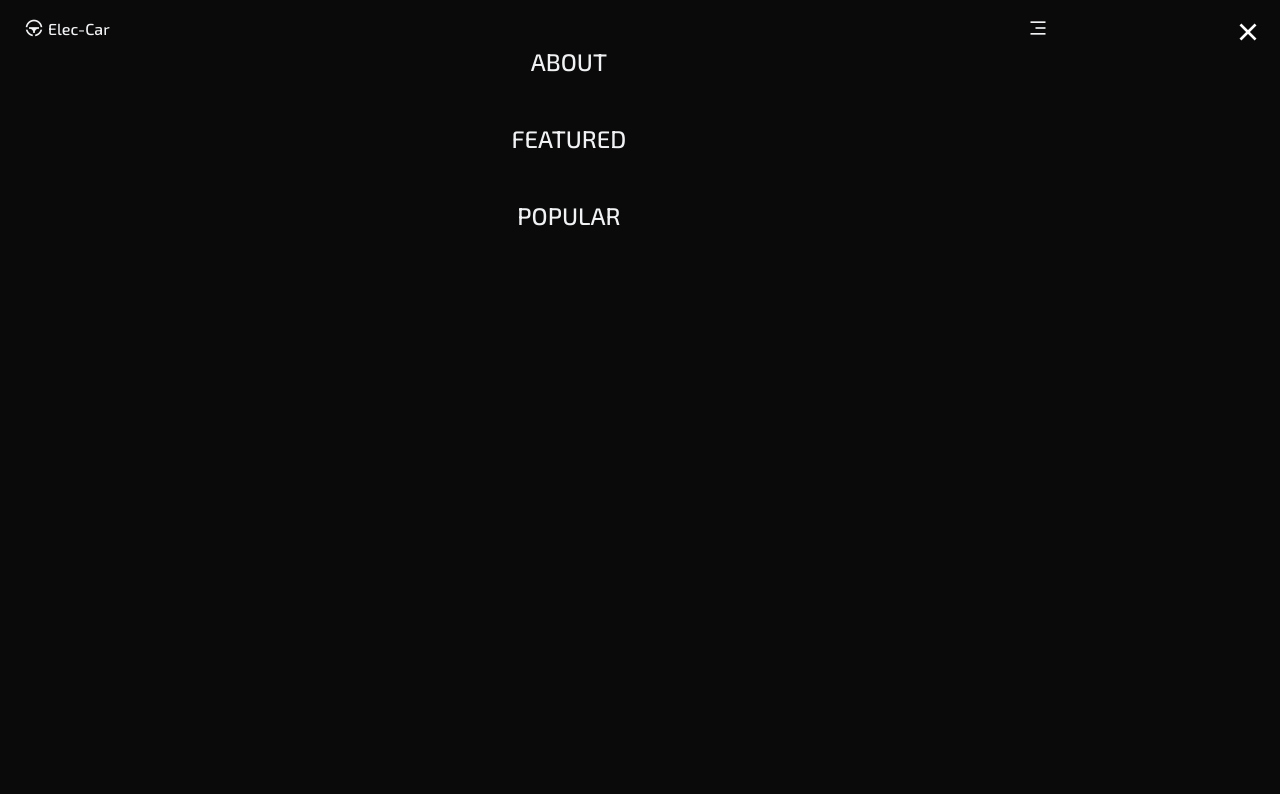
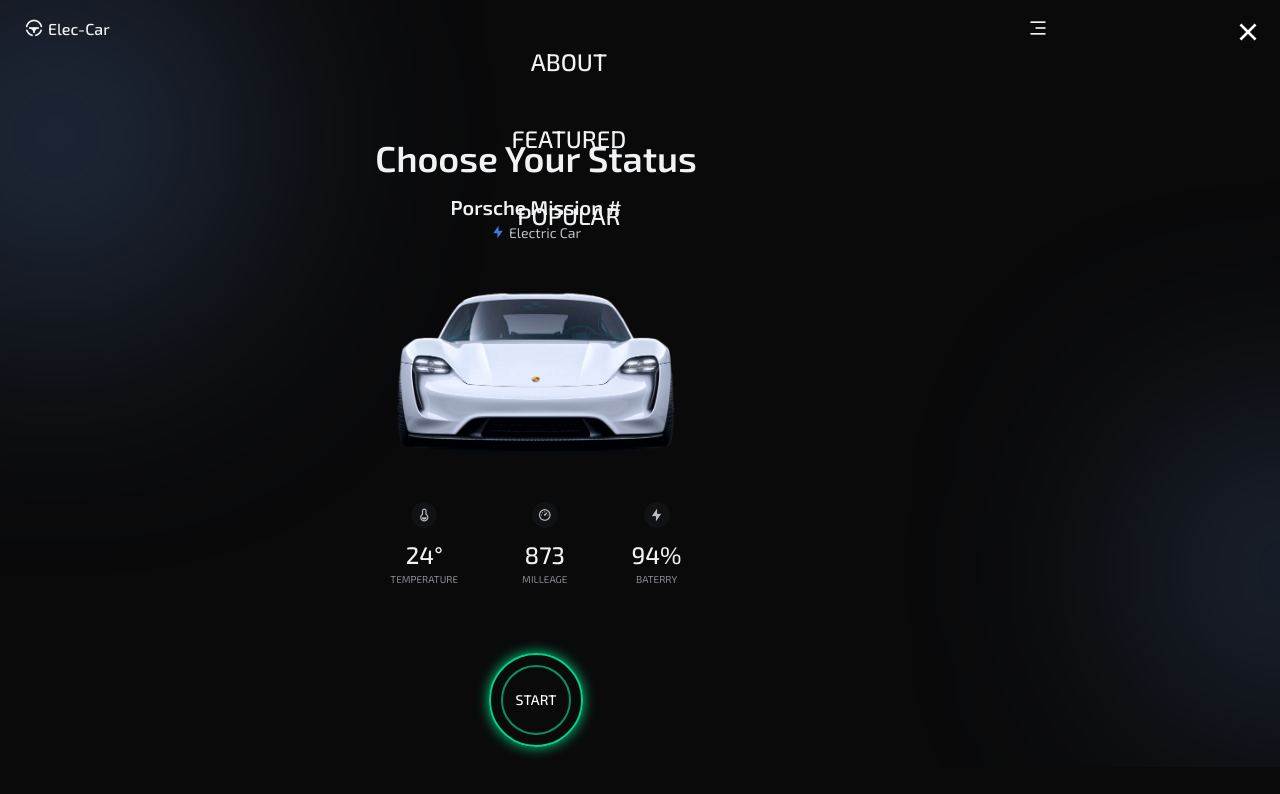
Before and after one commit to jaytintran/elec-car, a plain HTML site: page index.html in a window 1280 px wide. Shown: the top 794 px of the page. Drawn offline with nearby package versions, Linux system fonts and the light colour scheme.

Commit message:
finished the main home section

```diff
--- a/assets/css/styles.css
+++ b/assets/css/styles.css
@@ -108,6 +108,23 @@ img {
   overflow: hidden;
 }
 
+.shape {
+  background-color: hsla(219, 33%, 32%, .5);
+  filter: blur(112px);
+  border-radius: 50%;
+}
+
+.shape__big {
+  width: 400px;
+  height: 400px;
+}
+
+.shape__small {
+  width: 300px;
+  height: 300px;
+}
+
+
 /*=============== HEADER & NAV ===============*/
 .header {
   width: 100%;
@@ -198,16 +215,145 @@ img {
 }
 
 /* Change background header */
-
+.scroll-header {
+  border-radius: 0 0 1rem 1rem;
+  background-color: var(--body-color);
+  box-shadow: 0 2px 4px hsla(0, 0%, 1%, 1);
+}
 
 /* Active link */
 
 
 /*=============== HOME ===============*/
+.home {
+  position: relative;
+  overflow: hidden;
+}
 
+.home__container {
+  position: relative;
+  padding-top: 4rem;
+  row-gap: 3rem;
+}
+
+.home__data {
+  text-align: center;
+}
+
+.home__title {
+  font-size: var(--h1-font-size);
+  margin-bottom: 1rem;
+}
+
+.home__subtitle {
+  font-size: var(--h3-font-size);
+  margin-bottom: .25rem;
+}
+
+.home__elec {
+  font-size: var(--small-font-size);
+  font-weight: 400;
+  color: var(--text-color);
+  display: inline-flex;
+  align-items: center;
+  column-gap: .25rem;
+}
+
+.home__elec i {
+  color: var(--first-color);
+}
+
+.home__img {
+  width: 280px;
+  justify-self: center;
+}
+
+.home__car {
+  display: flex;
+  justify-content: center;
+  align-items: center;
+  column-gap: 4rem;
+  margin-bottom: 2rem;
+}
+
+.home__car-name {
+  font-size: .625rem;
+  font-weight: 400;
+  color: var(--text-color-light);
+}
+
+.home__car-data {
+  text-align: center;
+}
+
+.home__car-number {
+  font-size: var(--h2-font-size);
+  font-weight: var(--font-medium);
+  margin-bottom: .25rem;
+}
+
+.home__car-icon {
+  background-color: var(--container-color);
+  border-radius: 50%;
+  padding: .376rem;
+  display: inline-flex;
+  justify-content: center;
+  align-items: center;
+  font-size: .875rem;
+  margin-bottom: .75rem;
+}
+
+.home__button {
+  position: relative;
+  border: 2px solid hsl(158, 89%, 30%);
+  width: 70px;
+  height: 70px;
+  border-radius: 50%;
+  display: flex;
+  align-items: center;
+  justify-content: center;
+  justify-self: center;
+  font-size: var(--small-font-size);
+  color: var(--white-color);
+  font-weight: var(--font-medium);
+}
+
+.home__button::before {
+  content: "";
+  border: 2px solid hsl(158, 98%, 42%);
+  width: 90px; height: 90px;
+  position: absolute;
+  border-radius: 50%;
+  box-shadow: 0 0 12px hsl(158, 98%, 42%);
+  transition: .3s;
+  animation: button 3s infinite;
+}
+
+ .home .shape__big,
+ .home .shape__small {
+   position: absolute;
+ }
+
+ .home .shape__big {
+   left: -9rem;
+   top: -4rem;
+ }
+
+ .home .shape__small {
+   right: -10rem;
+   bottom: 3rem;
+ }
 
 /* Button animate */
+@keyframes button {
+  0% {
+    box-shadow: 0 0 12px hsl(158, 95%, 42%);
+  }
 
+  50% {
+    box-shadow: 0 0 45px hsl(158, 95%, 42%);
+  }
+}
 
 /*=============== BUTTON ===============*/
 
--- a/assets/js/main.js
+++ b/assets/js/main.js
@@ -29,7 +29,13 @@ function linkAction() {
 navLink.forEach(link => link.addEventListener('click', linkAction))
 
 /*=============== CHANGE BACKGROUND HEADER ===============*/
-
+function scrollHeader() {
+	const header = document.getElementById('header')
+	// When the scroll is greater than 50 viewport height, add the scroll-header class to the header tag
+	if (this.scrollY >= 50) header.classList.add('scroll-header')
+	else header.classList.remove('scroll-header')
+}
+window.addEventListener('scroll', scrollHeader)
 
 /*=============== POPULAR SWIPER ===============*/
 
--- a/index.html
+++ b/index.html
@@ -60,6 +60,57 @@
             <!--==================== HOME ====================-->
             <section class="home section" id="home">
 
+                <div class="shape shape__big"></div>
+                <div class="shape shape__small"></div>
+
+                <div class="home__container container grid">
+
+                    <!-- Data -->
+                    <div class="home__data">
+                        <h1 class="home__title">
+                            Choose Your Status
+                        </h1>
+
+                        <h2 class="home__subtitle">
+                            Porsche Mission #
+                        </h2>
+
+                        <h3 class="home__elec">
+                            <i class="ri-flashlight-fill"></i>
+                            Electric Car
+                        </h3>
+                    </div>
+
+                    <!-- Hero Image -->
+                    <img src="./assets/img/home.png" alt="" class="home__img">
+
+                    <!-- Info -->
+                    <div class="home__car">
+                        <div class="home__car-data">
+                            <div class="home__car-icon">
+                                <i class="ri-temp-cold-line"></i>
+                            </div>
+                            <h2 class="home__car-number">24°</h2>
+                            <h3 class="home__car-name">TEMPERATURE</h3>
+                        </div>
+                        <div class="home__car-data">
+                            <div class="home__car-icon">
+                                <i class="ri-dashboard-3-line"></i>
+                            </div>
+                            <h2 class="home__car-number">873</h2>
+                            <h3 class="home__car-name">MILLEAGE</h3>
+                        </div>
+                        <div class="home__car-data">
+                            <div class="home__car-icon">
+                                <i class="ri-flashlight-fill"></i>
+                            </div>
+                            <h2 class="home__car-number">94%</h2>
+                            <h3 class="home__car-name">BATERRY</h3>
+                        </div>
+                    </div>
+
+                    <a href="#" class="home__button">START</a>
+                </div>
             </section>
 
             <!--==================== ABOUT ====================-->
```
Also changed, not shown: Info.txt (added), Text Website car.txt (deleted).
